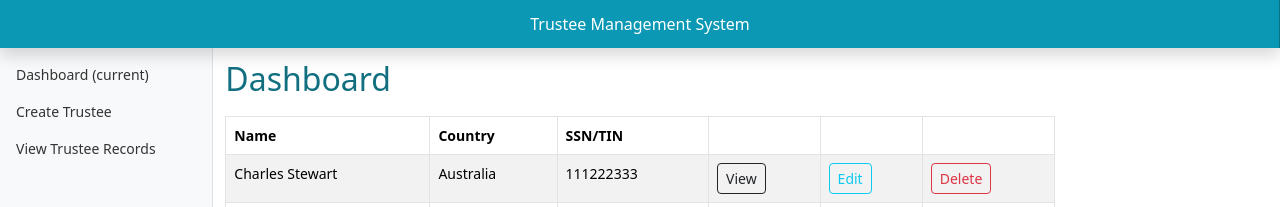
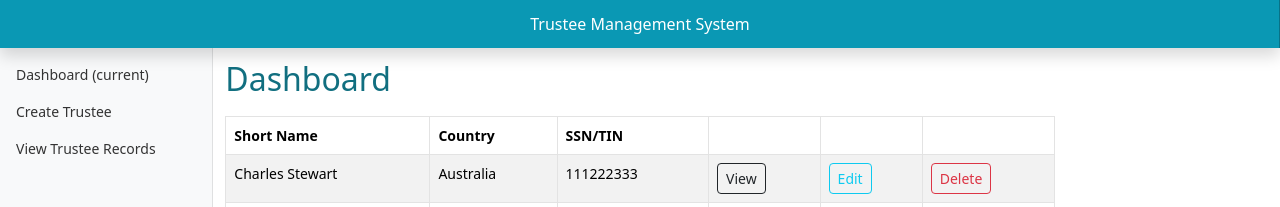
Before and after one commit to vsquared101/angular-case-study, an Angular app: page / in a window 1280 px wide. Shown: the top 207 px of the page. Built offline with nearby package versions, Linux system fonts and the light colour scheme; data requests are answered from the project's data file.

Commit message:
Change header label from Name to Short Name

```diff
--- a/src/app/trustee-list/trustee-list.component.html
+++ b/src/app/trustee-list/trustee-list.component.html
@@ -9,7 +9,7 @@
   <table class="table table-striped">
     <thead>
       <tr>
-        <th>Name</th>
+        <th>Short Name</th>
         <th>Country</th>
         <th>SSN/TIN</th>
         <th></th>
```
